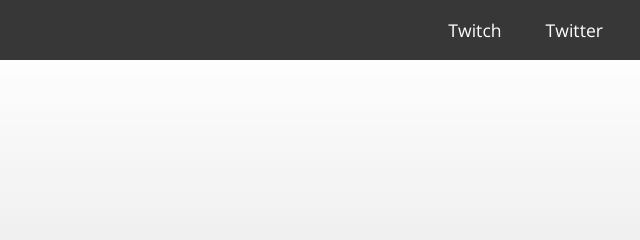
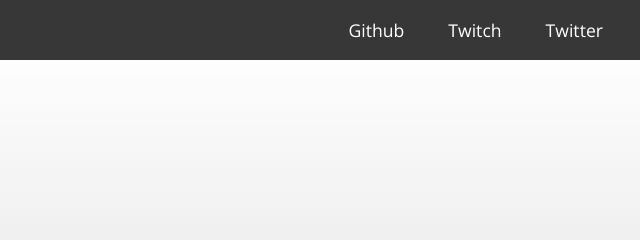
Before and after one commit to Fletchlock/portfolio-vance-hone, a plain HTML site: page index.html in a window 1280 px wide. Shown: the top 240 px of the page, 640-1280 px from the left. Drawn offline with nearby package versions, Linux system fonts and the light colour scheme.

Commit message:
Add files via upload
Added link to my Github in nav bar.

```diff
--- a/index.html
+++ b/index.html
@@ -16,7 +16,8 @@
 			<img class="avatar" src="images/fletch.PNG" alt="Fletchlock">
 		</div>
 			<a class="logoname" href="#">Vance Hone</a>
-		  	<a class="nav-link push" href="https://www.twitch.tv/fletchlockgaming" target="_blank">Twitch</a>
+			<a class="nav-link push" href="https://github.com/Fletchlock" target="_blank">Github</a>
+		  	<a class="nav-link" href="https://www.twitch.tv/fletchlockgaming" target="_blank">Twitch</a>
 	  		<a class="nav-link" href="https://twitter.com/HoneVance" target="_blank">Twitter</a>
 	</nav>
 	<div class="myStory">
```
